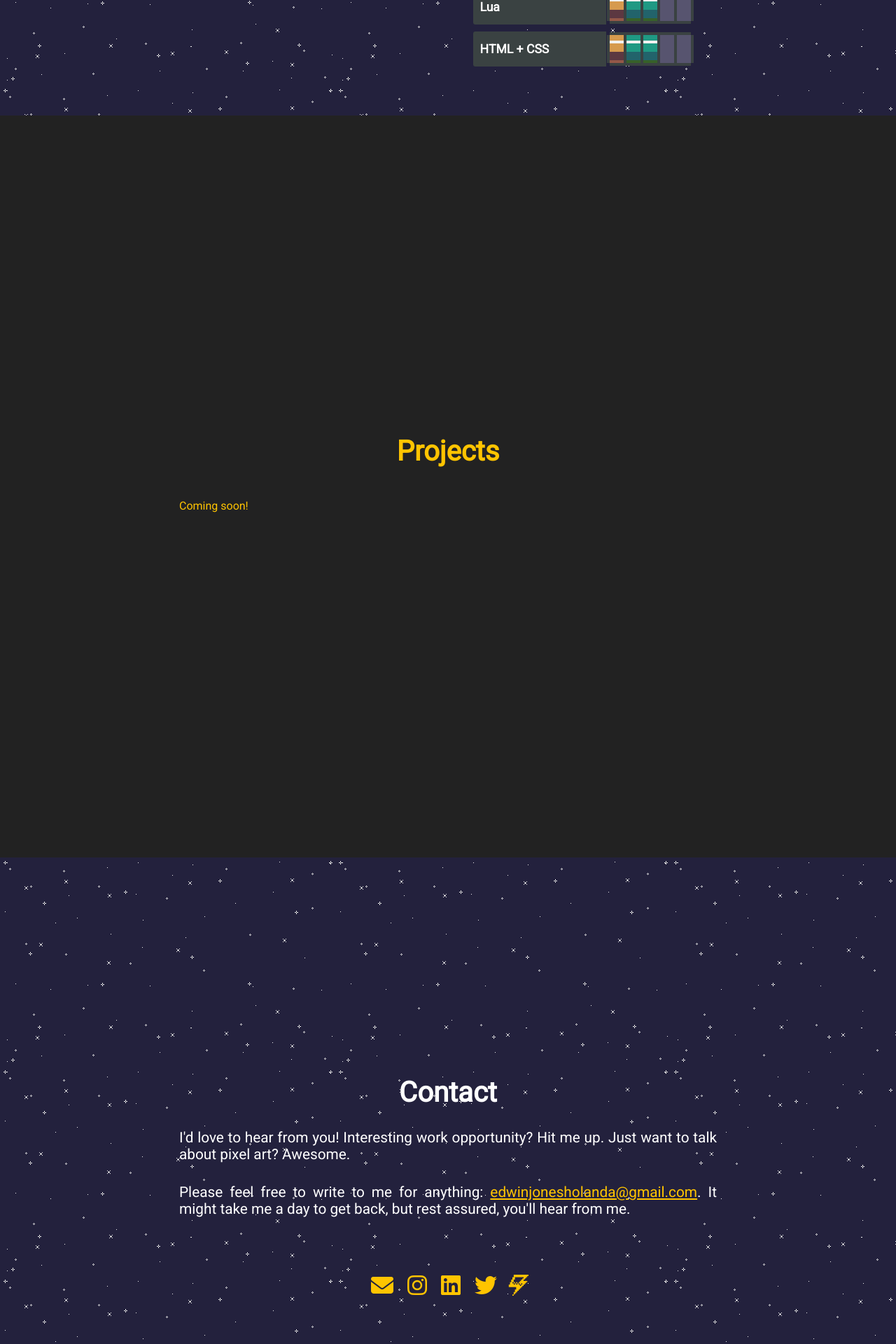
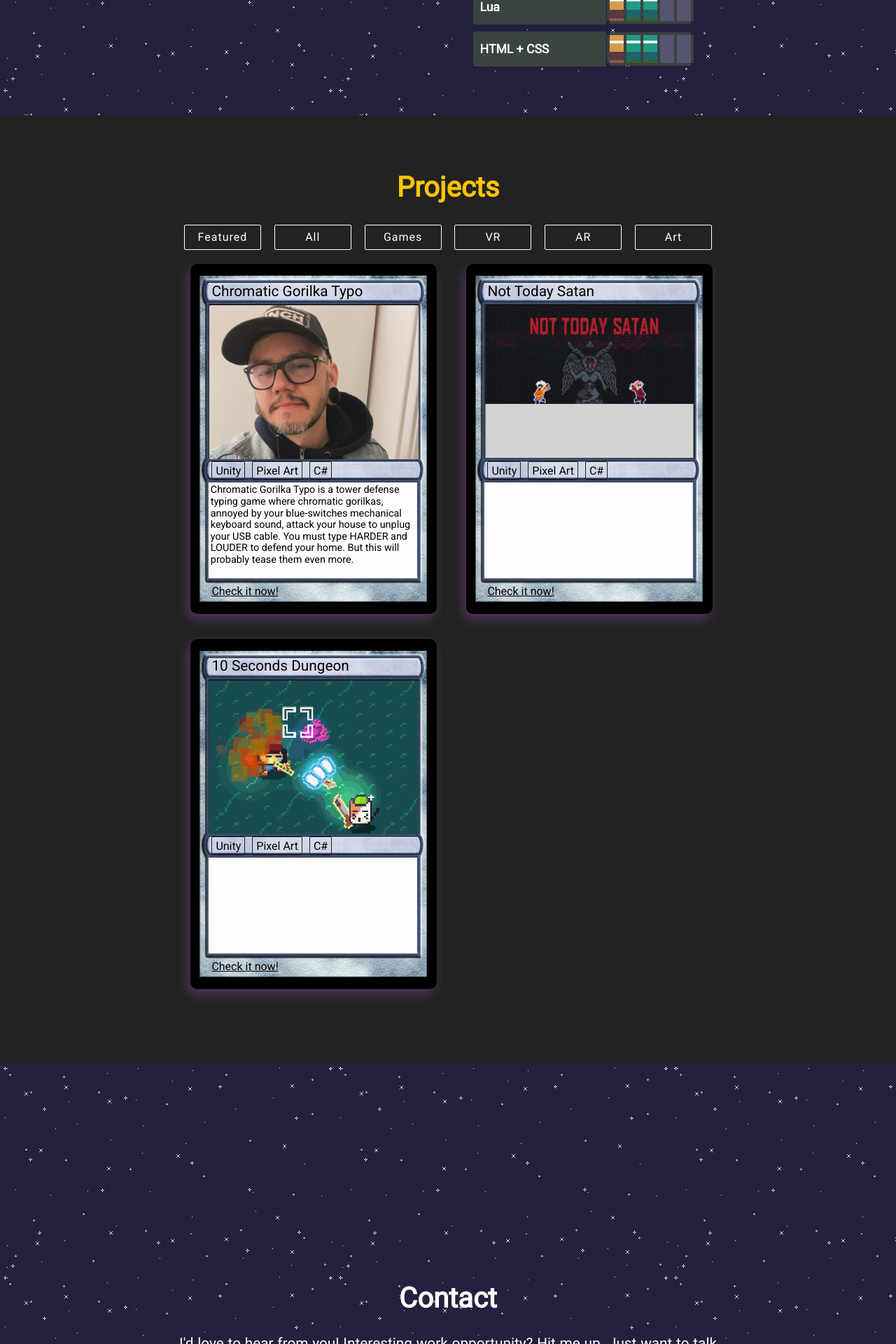
Before and after one commit to edwingamedev/edwingamedev.github.io, a Jekyll site: the page built from index.html, in a window 1280 px wide. Shown: the part 2735-4655 px from the top of the page at 70% size. Built offline with Jekyll 4.4.1, drawn with Linux system fonts in a browser that asks for light colours; nearby versions of some CDN libraries.

Commit message:
Start creating the projects section

```diff
--- a/_includes/head.html
+++ b/_includes/head.html
@@ -10,6 +10,7 @@
     <link rel="stylesheet" href="/assets/css/main.css" />
     <link rel="stylesheet" href="/assets/css/normalize.css" />
     <link rel="stylesheet" href="/assets/css/progress.css" />
+    <link rel="stylesheet" href="/assets/css/card.css" />
 
     <link rel="icon" type="image/x-icon" href="{{ site.favicon }}">
 
--- a/_includes/projects.html
+++ b/_includes/projects.html
@@ -1,14 +1,38 @@
 <div class="section-wrapper">
     <section class="section projects" id="projects">
         <div class="full-width">
-            <div class="section-heading" id="featured-projects-text">Projects</div>
+
+            <header class="section-heading" id="featured-projects-text">
+                Projects
+            </header>
+
             <div class="project-technologies">
-                <p>
-                    Coming soon!
-                </p>
-                <!--<a id="featured" class="semi-transparent-button with-border white-button" onclick="selected('featured')">Featured</a>-->
+                <a id="featured" class="semi-transparent-button with-border white-button"
+                    onclick="selected('featured')">
+                    Featured
+                </a>
+                <a id="all" class="semi-transparent-button with-border white-button" onclick="selected('all')">
+                    All
+                </a>
+                <a id="games" class="semi-transparent-button with-border white-button" onclick="selected('games')">
+                    Games
+                </a>
+                <a id="virtual-reality" class="semi-transparent-button with-border white-button"
+                    onclick="selected('VR')">
+                    VR
+                </a>
+                <a id="augmented-reality" class="semi-transparent-button with-border white-button"
+                    onclick="selected('AR')">
+                    AR
+                </a>
+                <a id="art" class="semi-transparent-button with-border white-button" onclick="selected('art')">
+                    Art
+                </a>
             </div>
-            <div class="projects-wrapper"> </div>
+
+            <div class="projects-wrapper">
+            </div>
+
         </div>
     </section>
 </div>
--- a/_includes/scripts.html
+++ b/_includes/scripts.html
@@ -1,3 +1,4 @@
 <script src="/assets/js/jquery-3.3.1.js"></script>
 <script src="/assets/js/jquery.smooth-scroll.js"></script>
 <script src="/assets/js/main.js"></script>
+<script src="/assets/js/projects.js"></script>
--- /dev/null
+++ b/assets/css/card.css
@@ -0,0 +1,139 @@
+.wrapper {
+	max-width: 400px;
+	/* margin: 50px auto; */
+	padding-left: 1em;
+	padding-right: 1em;
+}
+
+/**
+ * Helpers
+ */
+.border-tlr-radius {
+	border-top-left-radius: 2px;
+	border-top-right-radius: 2px;
+}
+
+.text-center {
+	text-align: center;
+}
+
+.radius {
+	border-radius: 10px;
+}
+
+.shadowDepth0 {
+	box-shadow: 0 1px 3px rgba(0, 0, 0, 0.12);
+}
+
+.shadowDepth1 {
+	box-shadow:
+		0 1px 3px rgba(0, 0, 0, 0.12),
+		0 1px 2px rgba(0, 0, 0, 0.24);
+}
+
+
+/**
+ * Card Styles
+ */
+
+.card {
+	height: 500px;
+	margin-bottom: 1.6rem;
+	box-shadow: -4px 8px 16px 0 #e770ff3d;
+
+	background: url(/assets/images/magicard.jpg);
+
+	background-repeat: no-repeat;
+	background-size: cover;
+	background-position: center;
+}
+
+.card__padding {
+	margin-left: 1.9rem;
+	margin-right: 1.9rem;
+}
+
+.card__title {
+	padding-top: 1.7rem;
+	padding-bottom: 0.5rem;
+	font-size: 1.3rem;
+}
+
+.card__image {
+	min-height: 220px;
+	max-height: 220px;
+	width: 85%;
+
+	margin-left: 1.67rem;
+	margin-right: 1.67rem;
+	overflow: hidden;
+
+	background-color: #0000002a;
+}
+
+.card__meta {
+	margin-top: 0.5rem;
+	margin-bottom: 0.5rem;
+}
+
+.card__article {
+	margin-top: 0.6rem;
+	margin-bottom: 0.6rem;
+	margin-left: 1.8rem;
+	margin-right: 1.8rem;
+	font-size: 0.9rem;
+	/*height: 132px;*/
+	height: 8.2rem;
+}
+
+.card__content {
+	position: relative;
+}
+
+/* card meta */
+.demo {
+	margin-top: 0.8rem;
+	margin-bottom: 0.8rem;
+
+	font-size: 1rem;
+	font-family: inherit;
+	color: #000;
+}
+
+/* card article */
+.card__title a {
+	text-decoration: wavy;
+	color: #000;
+	transition: all 0.5s ease;
+}
+
+.card__title a:hover {
+	color: #2980b9;
+}
+
+.paragraph-text-normal {
+	color: #000;
+}
+
+.demo a {
+	display: inline-block;
+	color: #000000;
+}
+
+.demo a:hover {
+	color: #2980b9;
+	transform: scale(1.1);
+}
+
+#project-image {
+	transition: all .5s;
+}
+
+#project-image:focus,
+#project-image:hover {
+	transform: scale(1.1);
+}
+
+#demo {
+	transition: all .5s;
+}
--- a/assets/css/main.css
+++ b/assets/css/main.css
@@ -8,6 +8,7 @@
   --progress-title-color: #ffffff;
   --progress-title-background-color: #3a4242;
   --progress-bar-background-color: #57546f;
+  --card-pic: '/assets/images/card.png'
 }
 
 body {
--- /dev/null
+++ b/assets/js/projects.js
@@ -0,0 +1,79 @@
+$(document).ready(() => {
+    render_projects('featured');
+})
+
+
+let render_projects = (slug) => {
+    let projects_area = $('.projects-wrapper');
+
+    $('.white-button').removeClass('white-button-hover');
+    $(`#${slug}`).addClass('white-button-hover');
+
+    let projects_obj = [
+        {
+            image: '/assets/images/self.jpg',
+            link: 'https://gamejolt.com/games/ChromaticGorilkaTypo/335315',
+            title: 'Chromatic Gorilka Typo',
+            demo: 'https://gamejolt.com/games/ChromaticGorilkaTypo/335315',
+            technologies: ['Unity', 'Pixel Art', 'C#'],
+            description: "Chromatic Gorilka Typo is a tower defense typing game where chromatic gorilkas, annoyed by your blue-switches mechanical keyboard sound, attack your house to unplug your USB cable. You must type HARDER and LOUDER to defend your home. But this will probably tease them even more.",
+            categories: ['featured', 'games', 'art']
+        },
+        {
+            image: '/assets/images/projects/not_today_satan.png',
+            link: 'https://gamejolt.com/games/not-today-satan/383033',
+            title: 'Not Today Satan',
+            demo: 'https://gamejolt.com/games/not-today-satan/383033',
+            technologies: ['Unity', 'Pixel Art', 'C#'],
+            description: "",
+            categories: ['featured', 'games', 'art']
+        },
+        {
+            image: '/assets/images/projects/10_seconds_dungeon.png',
+            link: 'https://gamejolt.com/games/10-seconds-dungeon/282443',
+            title: '10 Seconds Dungeon',
+            demo: 'https://gamejolt.com/games/10-seconds-dungeon/282443',
+            technologies: ['Unity', 'Pixel Art', 'C#'],
+            description: "",
+            categories: ['featured', 'games', 'art']
+        }
+    ]
+
+    let projects = [];
+    if (slug == 'all') {
+        projects = projects_obj.map(project_mapper);
+    }
+    else {
+        projects = projects_obj.filter(project => project.categories.includes(slug)).map(project_mapper);
+    }
+    projects_area.hide().html(projects).fadeIn();
+}
+
+let project_mapper = project => {
+    let image = project.image ? project.image : '';
+    let demo = project.demo ? `<a href="${project.demo}">Check it now!</a>` : '';
+    let technologies = project.technologies.map(tech => `<span class="project-technology paragraph-text-normal">${tech}</span>`).join('');
+
+    // Fetching the external HTML content
+    fetch('/pages/card.html')
+
+        .then(response => response.text())
+        .then(html => {
+            // Replace placeholders with actual content
+            let cardHtml = html
+                .replace('{{image}}', image)
+                .replace('{{link}}', project.link)
+                .replace('{{link}}', project.link)
+                .replace('{{title}}', project.title)
+                .replace('{{description}}', project.description)
+                .replace('{{demo}}', demo)
+                .replace('{{technologies}}', technologies);
+
+            // Injecting the card HTML into the document
+            $('.projects-wrapper').append(cardHtml);
+        });
+}
+
+let selected = (slug) => {
+    render_projects(slug);
+}
--- /dev/null
+++ b/pages/card.html
@@ -0,0 +1,30 @@
+<div class="wrapper">
+    <div class="card radius shadowDepth1 card__content">
+
+        <div class="card__title card__padding">
+            <a href={{link}}>
+                {{title}}
+            </a>
+        </div>
+
+        <div class="card__image border-tlr-radius">
+            <a href={{link}}>
+                <img src={{image}} alt="image" id="project-image">
+            </a>
+        </div>
+
+        <div class="card__meta card__padding">
+            {{technologies}}
+        </div>
+
+        <div class="card__article">
+            <span class="paragraph-text-normal">
+                {{description}}
+            </span>
+        </div>
+
+        <div class="demo card__padding" id="demo">
+            {{demo}}
+        </div>
+    </div>
+</div>
```
Also changed, not shown: assets/js/card.css (added, +157 -0 lines), assets/images/magicard.jpg (added), assets/images/projects/10_seconds_dungeon.png (added), assets/images/projects/not_today_satan.png (added).
